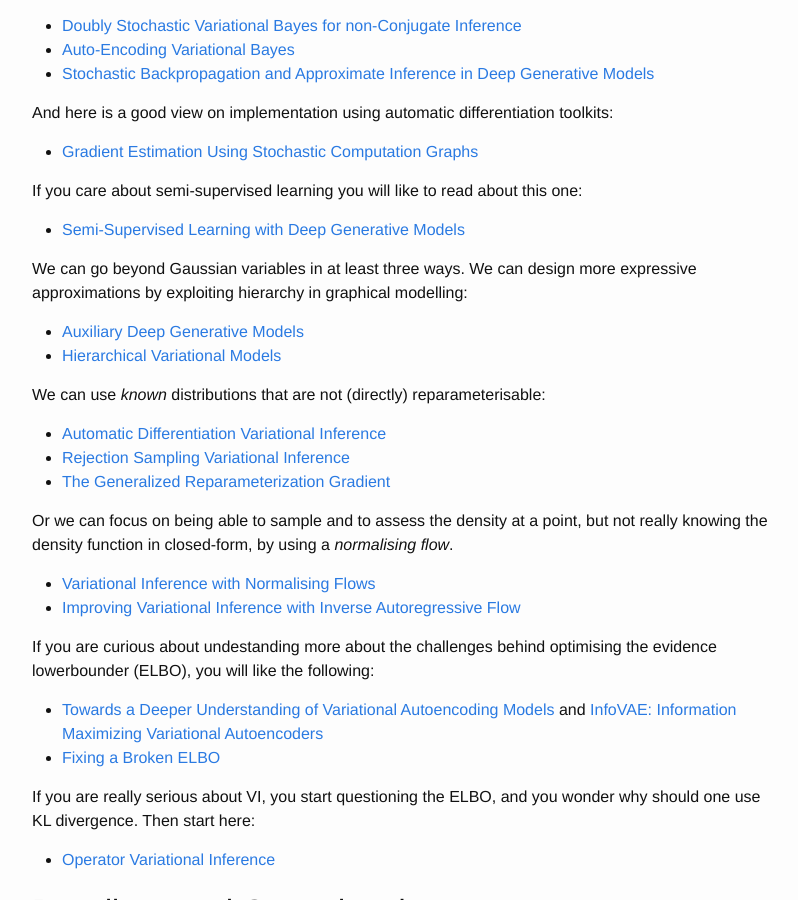
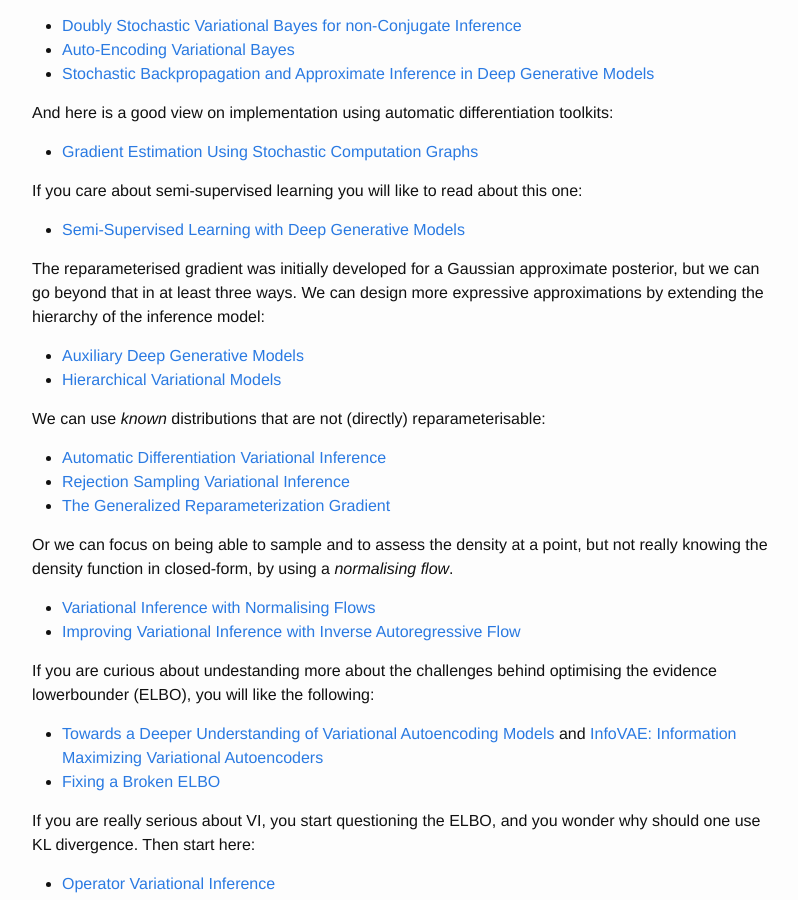
Before and after one commit to wilkeraziz/oldsite, a Jekyll site: the page built from pages/landscape.md, in a window 1280 px wide and 900 px high, scrolled down 1521 px. Shown: the whole window, without its empty margins (238-1036 px from the left). Built offline with Jekyll 4.4.1, drawn with Linux system fonts in a browser that asks for light colours.

Commit message:
improvement

```diff
--- a/pages/landscape.md
+++ b/pages/landscape.md
@@ -64,7 +64,7 @@ If you care about semi-supervised learning you will like to read about this one:
 
 * [Semi-Supervised Learning with Deep Generative Models](https://arxiv.org/pdf/1406.5298.pdf)
 
-We can go beyond Gaussian variables in at least three ways. We can design more expressive approximations by exploiting hierarchy in graphical modelling:
+The reparameterised gradient was initially developed for a Gaussian approximate posterior, but we can go beyond that in at least three ways. We can design more expressive approximations by extending the hierarchy of the inference model:
 
 * [Auxiliary Deep Generative Models]( https://arxiv.org/pdf/1602.05473.pdf)
 * [Hierarchical Variational Models](https://arxiv.org/pdf/1511.02386.pdf)
```
